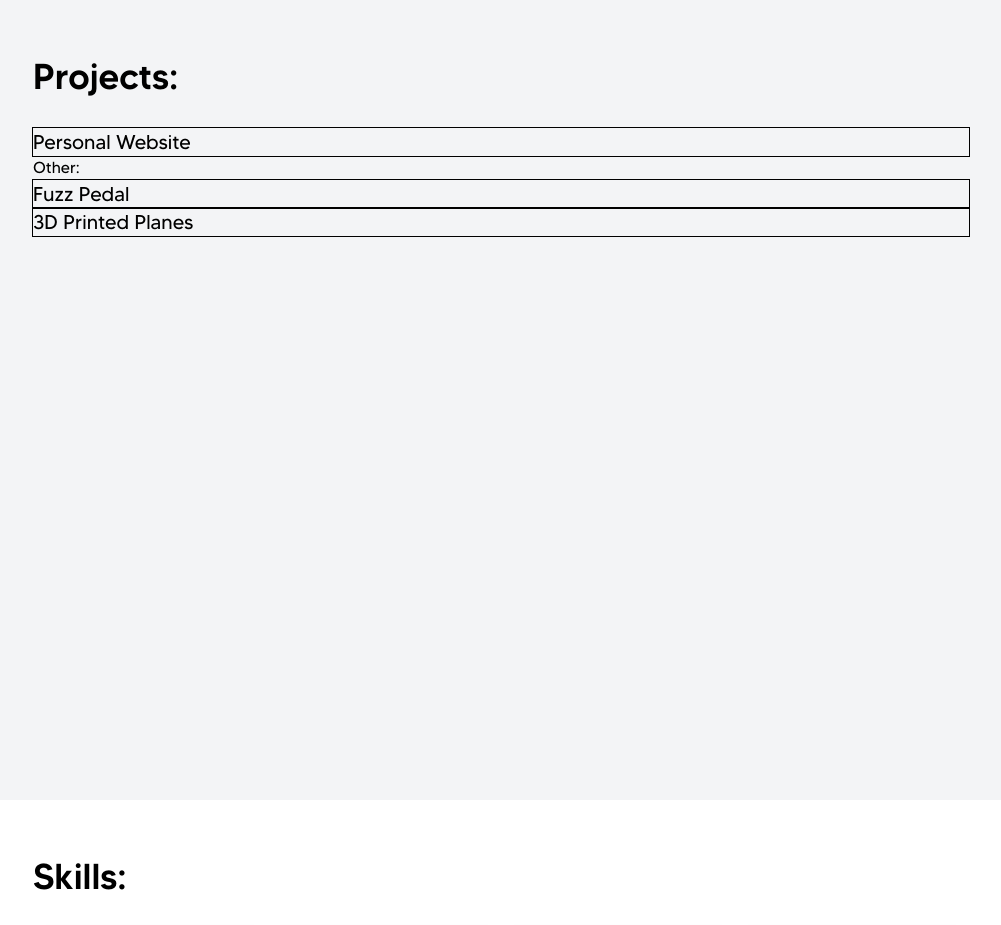
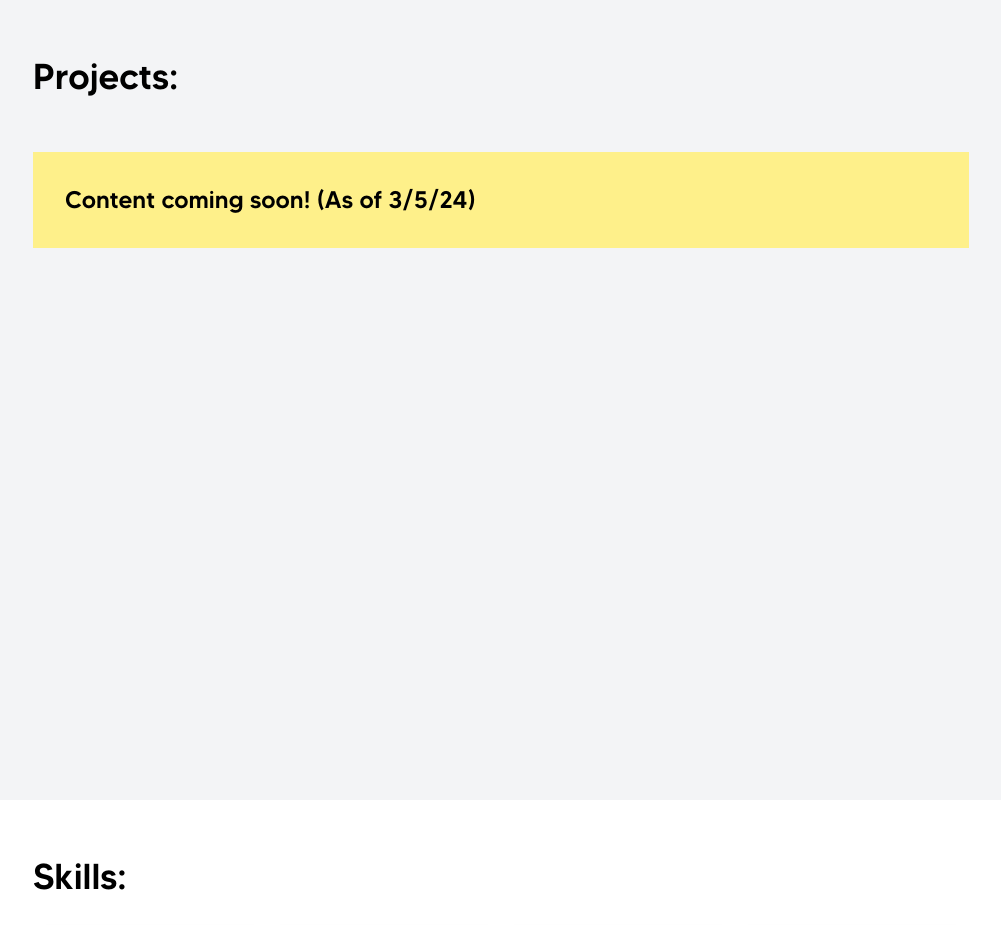
Before and after one commit to vdigi00/vincentdigi-site, a React (Vite) app: page / in a window 1280 px wide. Shown: the part 1600-2525 px from the top of the page, without its empty margins (139-1140 px from the left). Built offline with nearby package versions, Linux system fonts and the light colour scheme.

Commit message:
Readd message on projects

```diff
--- a/src/components/Projects.jsx
+++ b/src/components/Projects.jsx
@@ -4,26 +4,8 @@ const Projects = () => {
     return (
         <div id='projects' className='bg-gray-100 min-h-[50em] cursor-default'>
             <div className='max-w-[1000px] m-auto p-8 pt-6'>
-                <h1 data-aos='fade-right'>Projects:</h1>
-                <div className='text-xl outline outline-1'>
-                    <h3>Personal Website</h3>
-                    <div>
-
-                    </div>
-                </div>
-                <h2>Other:</h2>
-                <div className='text-xl outline outline-1'>
-                    <h3>Fuzz Pedal</h3>
-                    <div>
-
-                    </div>
-                </div>
-                <div className='text-xl outline outline-1'>
-                    <h3>3D Printed Planes</h3>
-                    <div>
-
-                    </div>
-                </div>
+                <h1 data-aos='fade-right' data-aos-delay='500'>Projects:</h1>
+                <p className='mt-6 p-8 font-MADE-TOMMY-Medium text-2xl bg-yellow-200'>Content coming soon! (As of 3/5/24)</p>
             </div>
         </div>
     )
```
